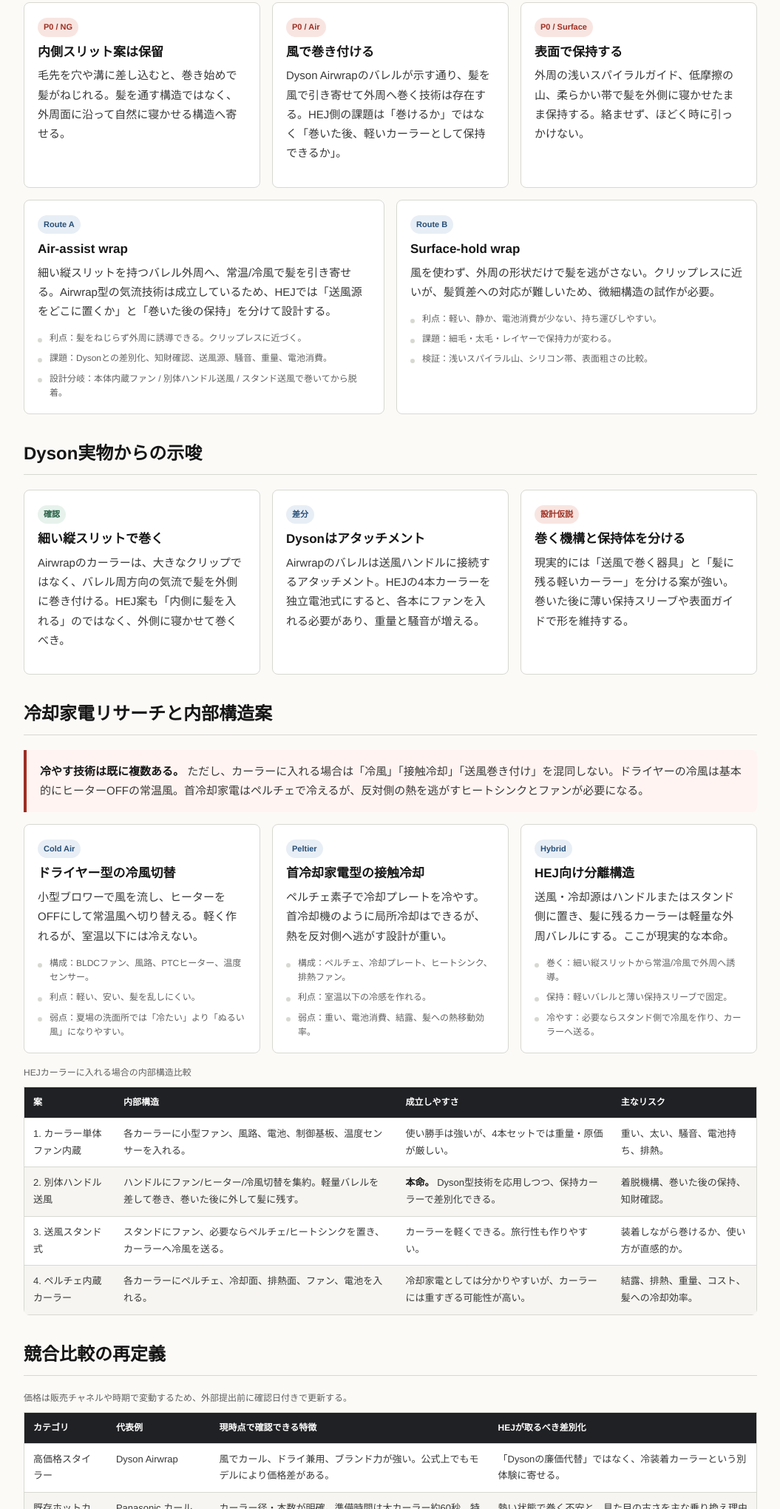
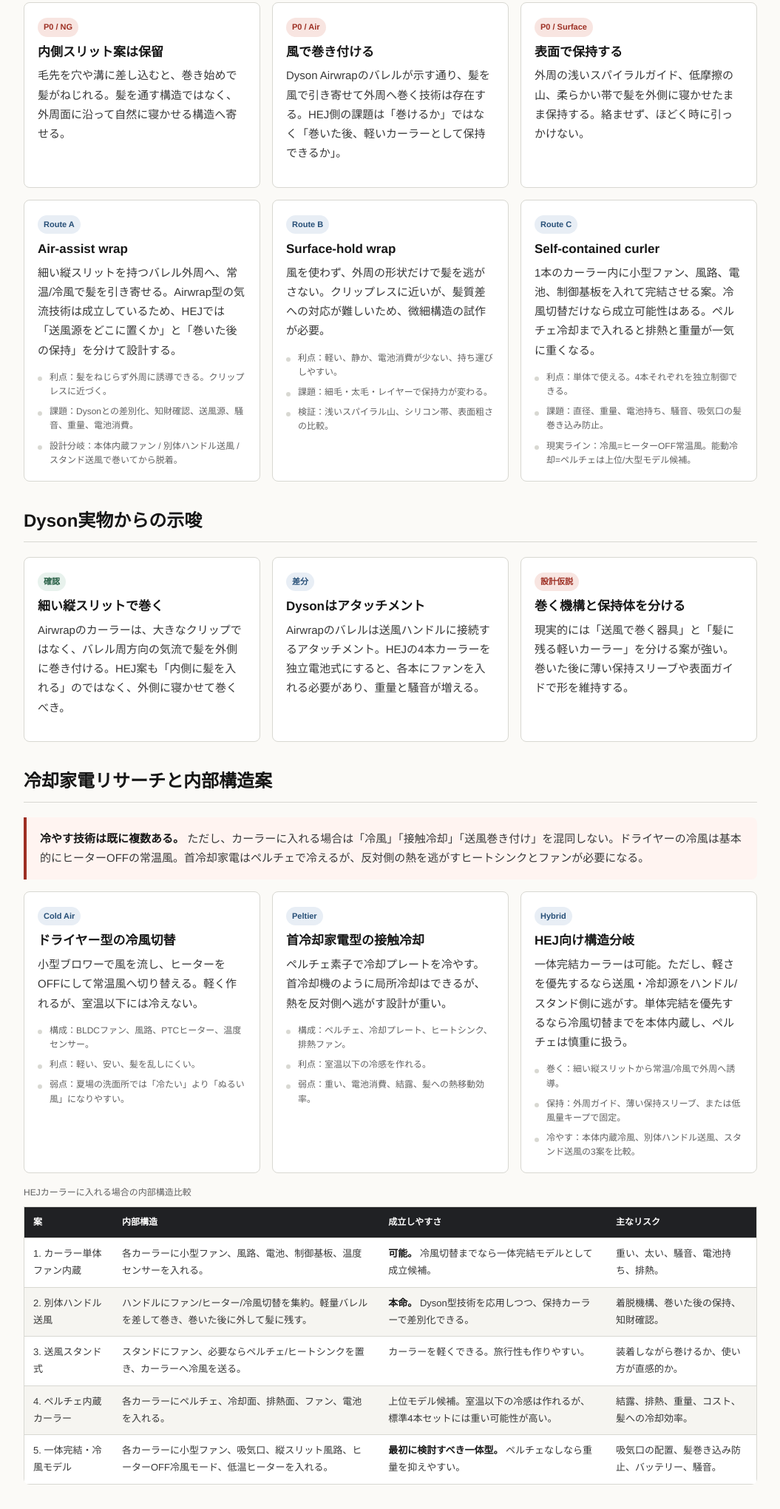
Before and after one commit to hanmabakiooga-rgb/codex, a plain HTML site: page hej-smart-curler/index.html in a window 1280 px wide. Shown: the part 1500-3540 px from the top of the page at 74% size, without its empty margins (112-1167 px from the left). Drawn offline with Linux system fonts and the light colour scheme.

Commit message:
Add self-contained curler route

```diff
--- a/hej-smart-curler/index.html
+++ b/hej-smart-curler/index.html
@@ -448,7 +448,7 @@
           <p>外周の浅いスパイラルガイド、低摩擦の山、柔らかい帯で髪を外側に寝かせたまま保持する。絡ませず、ほどく時に引っかけない。</p>
         </article>
       </div>
-      <div class="grid-2" style="margin-top:16px;">
+      <div class="grid-3" style="margin-top:16px;">
         <article class="card">
           <span class="tag product">Route A</span>
           <h3>Air-assist wrap</h3>
@@ -467,6 +467,16 @@
             <div>利点：軽い、静か、電池消費が少ない、持ち運びしやすい。</div>
             <div>課題：細毛・太毛・レイヤーで保持力が変わる。</div>
             <div>検証：浅いスパイラル山、シリコン帯、表面粗さの比較。</div>
+          </div>
+        </article>
+        <article class="card">
+          <span class="tag product">Route C</span>
+          <h3>Self-contained curler</h3>
+          <p>1本のカーラー内に小型ファン、風路、電池、制御基板を入れて完結させる案。冷風切替だけなら成立可能性はある。ペルチェ冷却まで入れると排熱と重量が一気に重くなる。</p>
+          <div class="list small">
+            <div>利点：単体で使える。4本それぞれを独立制御できる。</div>
+            <div>課題：直径、重量、電池持ち、騒音、吸気口の髪巻き込み防止。</div>
+            <div>現実ライン：冷風=ヒーターOFF常温風。能動冷却=ペルチェは上位/大型モデル候補。</div>
           </div>
         </article>
       </div>
@@ -522,12 +532,12 @@
         </article>
         <article class="card">
           <span class="tag product">Hybrid</span>
-          <h3>HEJ向け分離構造</h3>
-          <p>送風・冷却源はハンドルまたはスタンド側に置き、髪に残るカーラーは軽量な外周バレルにする。ここが現実的な本命。</p>
+          <h3>HEJ向け構造分岐</h3>
+          <p>一体完結カーラーは可能。ただし、軽さを優先するなら送風・冷却源をハンドル/スタンド側に逃がす。単体完結を優先するなら冷風切替までを本体内蔵し、ペルチェは慎重に扱う。</p>
           <div class="list small">
             <div>巻く：細い縦スリットから常温/冷風で外周へ誘導。</div>
-            <div>保持：軽いバレルと薄い保持スリーブで固定。</div>
-            <div>冷やす：必要ならスタンド側で冷風を作り、カーラーへ送る。</div>
+            <div>保持：外周ガイド、薄い保持スリーブ、または低風量キープで固定。</div>
+            <div>冷やす：本体内蔵冷風、別体ハンドル送風、スタンド送風の3案を比較。</div>
           </div>
         </article>
       </div>
@@ -546,7 +556,7 @@
             <tr>
               <td>1. カーラー単体ファン内蔵</td>
               <td>各カーラーに小型ファン、風路、電池、制御基板、温度センサーを入れる。</td>
-              <td>使い勝手は強いが、4本セットでは重量・原価が厳しい。</td>
+              <td><strong>可能。</strong> 冷風切替までなら一体完結モデルとして成立候補。</td>
               <td>重い、太い、騒音、電池持ち、排熱。</td>
             </tr>
             <tr>
@@ -564,8 +574,14 @@
             <tr>
               <td>4. ペルチェ内蔵カーラー</td>
               <td>各カーラーにペルチェ、冷却面、排熱面、ファン、電池を入れる。</td>
-              <td>冷却家電としては分かりやすいが、カーラーには重すぎる可能性が高い。</td>
+              <td>上位モデル候補。室温以下の冷感は作れるが、標準4本セットには重い可能性が高い。</td>
               <td>結露、排熱、重量、コスト、髪への冷却効率。</td>
+            </tr>
+            <tr>
+              <td>5. 一体完結・冷風モデル</td>
+              <td>各カーラーに小型ファン、吸気口、縦スリット風路、ヒーターOFF冷風モード、低温ヒーターを入れる。</td>
+              <td><strong>最初に検討すべき一体型。</strong> ペルチェなしなら重量を抑えやすい。</td>
+              <td>吸気口の配置、髪巻き込み防止、バッテリー、騒音。</td>
             </tr>
           </tbody>
         </table>
@@ -621,7 +637,7 @@
         <article class="card">
           <span class="tag risk">最優先</span>
           <h3>クリップレス寄り固定</h3>
-          <p>毛先を内側へ通す構造は避ける。風で巻くRoute A、または外周表面で保持するRoute Bの2案に絞る。</p>
+          <p>毛先を内側へ通す構造は避ける。風で巻くRoute A、外周表面で保持するRoute B、一体完結カーラーのRoute Cを比較する。</p>
         </article>
         <article class="card">
           <span class="tag product">必須</span>
@@ -667,7 +683,7 @@
         <article class="step">
           <div>
             <h3>固定機構の一次モック</h3>
-            <p>内側スリット案はNG寄り。風で巻くRoute Aと、表面で保持するRoute Bの2案を、3Dプリントまたは簡易モックで比較する。</p>
+            <p>内側スリット案はNG寄り。風で巻くRoute A、表面で保持するRoute B、一体完結Route Cを、3Dプリントまたは簡易モックで比較する。</p>
           </div>
         </article>
         <article class="step">
@@ -873,15 +889,15 @@
               <td>P0</td>
               <td>Agent B</td>
               <td>固定機構の比較</td>
-              <td>Route A 風巻き / Route B 表面保持</td>
-              <td>髪を内側へ通さず、よじれずに巻き付くか比較できる</td>
+              <td>Route A 風巻き / Route B 表面保持 / Route C 一体完結</td>
+              <td>髪を内側へ通さず、よじれずに巻き付く方式を比較できる</td>
             </tr>
             <tr>
               <td>P0</td>
               <td>Agent B</td>
               <td>冷風・冷却構造の比較</td>
-              <td>常温風 / ペルチェ / 別体ハンドル / 送風スタンドの構造表</td>
-              <td>カーラー本体を重くせずに冷却体験を作る方式が選べる</td>
+              <td>一体冷風 / ペルチェ / 別体ハンドル / 送風スタンドの構造表</td>
+              <td>一体完結と軽量分離のどちらを優先するか判断できる</td>
             </tr>
             <tr>
               <td>P0</td>
```
Also changed, not shown: 1 other file.
